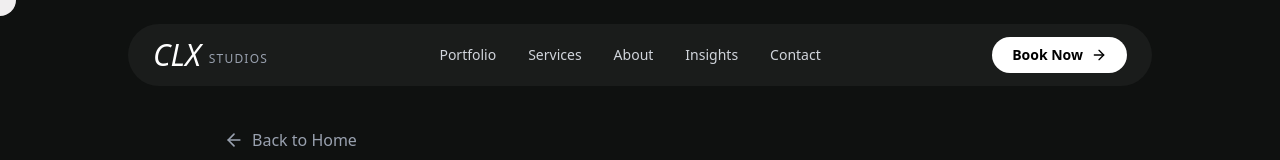
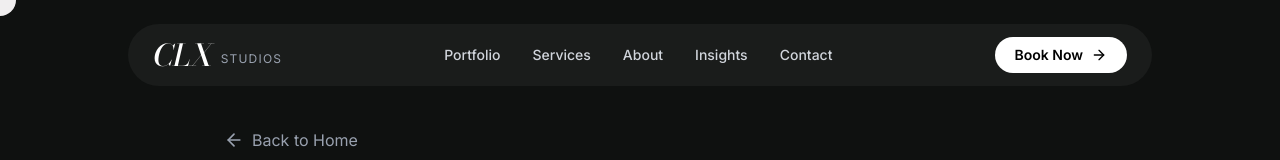
Before and after one commit to caseybattle/Casey-Personal-Website.com, a React (Vite) app: page /blog/1 in a window 1280 px wide. Shown: the top 160 px of the page. Built offline with nearby package versions, Linux system fonts and the light colour scheme.

Commit message:
Fix: Force fonts via index.css layers

```diff
--- a/index.css
+++ b/index.css
@@ -1,4 +1,14 @@
 @import "tailwindcss";
+
+@layer utilities {
+    .font-display {
+        font-family: "Bodoni Moda", serif;
+    }
+
+    .font-sans {
+        font-family: "Inter", sans-serif;
+    }
+}
 
 /* Custom base styles can go here if needed */
 body {
```
